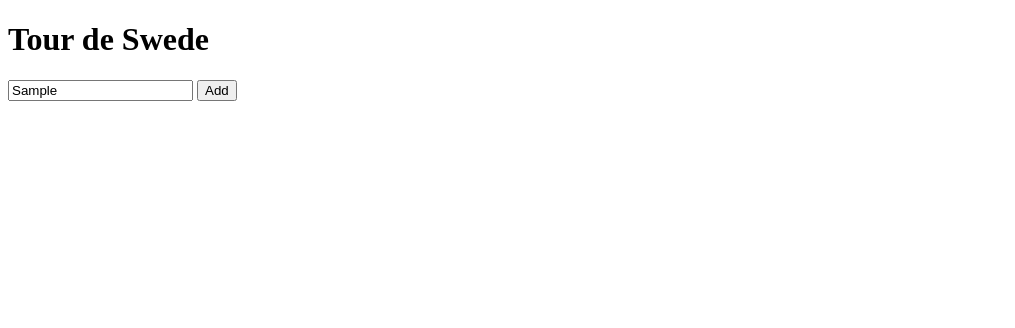
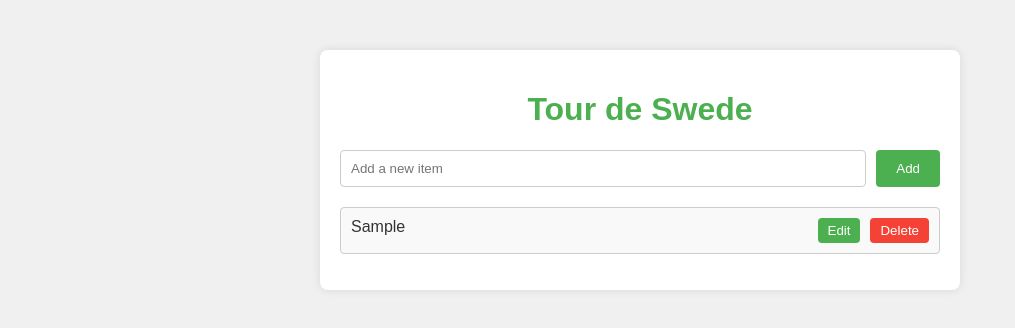
Before and after one commit to A-Kuburovic/tourdeswede, a plain HTML site: page index.html in a window 1280 px wide. Both pictures are taken after typing "Sample" into the empty fields and a click on the button "Add". Shown: the whole page, without its empty margins (0-1015 px from the left). Drawn offline with Linux system fonts and the light colour scheme.

Commit message:
Update index.html

```diff
--- a/index.html
+++ b/index.html
@@ -4,7 +4,93 @@
     <meta charset="UTF-8">
     <meta name="viewport" content="width=device-width, initial-scale=1.0">
     <title>Tour de Swede</title>
-    <link rel="stylesheet" href="styles.css">
+    <style>
+        body {
+            font-family: Arial, sans-serif;
+            background-color: #f0f0f0;
+            color: #333;
+            margin: 0;
+            padding: 0;
+        }
+
+        .container {
+            max-width: 600px;
+            margin: 50px auto;
+            padding: 20px;
+            background-color: #fff;
+            border-radius: 8px;
+            box-shadow: 0 0 10px rgba(0, 0, 0, 0.1);
+        }
+
+        h1 {
+            text-align: center;
+            color: #4CAF50;
+        }
+
+        .input-section {
+            display: flex;
+            justify-content: space-between;
+            margin-bottom: 20px;
+        }
+
+        .input-section input {
+            flex: 1;
+            padding: 10px;
+            border: 1px solid #ccc;
+            border-radius: 4px;
+            margin-right: 10px;
+        }
+
+        .input-section button {
+            padding: 10px 20px;
+            background-color: #4CAF50;
+            color: #fff;
+            border: none;
+            border-radius: 4px;
+            cursor: pointer;
+        }
+
+        .input-section button:hover {
+            background-color: #45a049;
+        }
+
+        ul {
+            list-style-type: none;
+            padding: 0;
+        }
+
+        ul li {
+            padding: 10px;
+            background-color: #f9f9f9;
+            border: 1px solid #ccc;
+            border-radius: 4px;
+            margin-bottom: 10px;
+            display: flex;
+            justify-content: space-between;
+        }
+
+        ul li .buttons {
+            display: flex;
+            gap: 10px;
+        }
+
+        ul li .buttons button {
+            background-color: #4CAF50;
+            color: #fff;
+            border: none;
+            border-radius: 4px;
+            cursor: pointer;
+            padding: 5px 10px;
+        }
+
+        ul li .buttons button.delete {
+            background-color: #f44336;
+        }
+
+        ul li .buttons button:hover {
+            opacity: 0.8;
+        }
+    </style>
 </head>
 <body>
     <div class="container">
@@ -15,6 +101,46 @@
         </div>
         <ul id="checklist"></ul>
     </div>
-    <script src="scripts.js"></script>
+    <script>
+        function addItem() {
+            const newItemText = document.getElementById('new-item').value;
+            if (newItemText === '') return;
+
+            const listItem = document.createElement('li');
+            const textNode = document.createTextNode(newItemText);
+
+            const buttonsDiv = document.createElement('div');
+            buttonsDiv.className = 'buttons';
+
+            const editButton = document.createElement('button');
+            editButton.innerText = 'Edit';
+            editButton.onclick = () => editItem(listItem);
+
+            const deleteButton = document.createElement('button');
+            deleteButton.innerText = 'Delete';
+            deleteButton.className = 'delete';
+            deleteButton.onclick = () => deleteItem(listItem);
+
+            buttonsDiv.appendChild(editButton);
+            buttonsDiv.appendChild(deleteButton);
+
+            listItem.appendChild(textNode);
+            listItem.appendChild(buttonsDiv);
+
+            document.getElementById('checklist').appendChild(listItem);
+            document.getElementById('new-item').value = '';
+        }
+
+        function deleteItem(item) {
+            item.remove();
+        }
+
+        function editItem(item) {
+            const newText = prompt('Update the item:', item.firstChild.textContent);
+            if (newText !== null && newText !== '') {
+                item.firstChild.textContent = newText;
+            }
+        }
+    </script>
 </body>
 </html>
```
